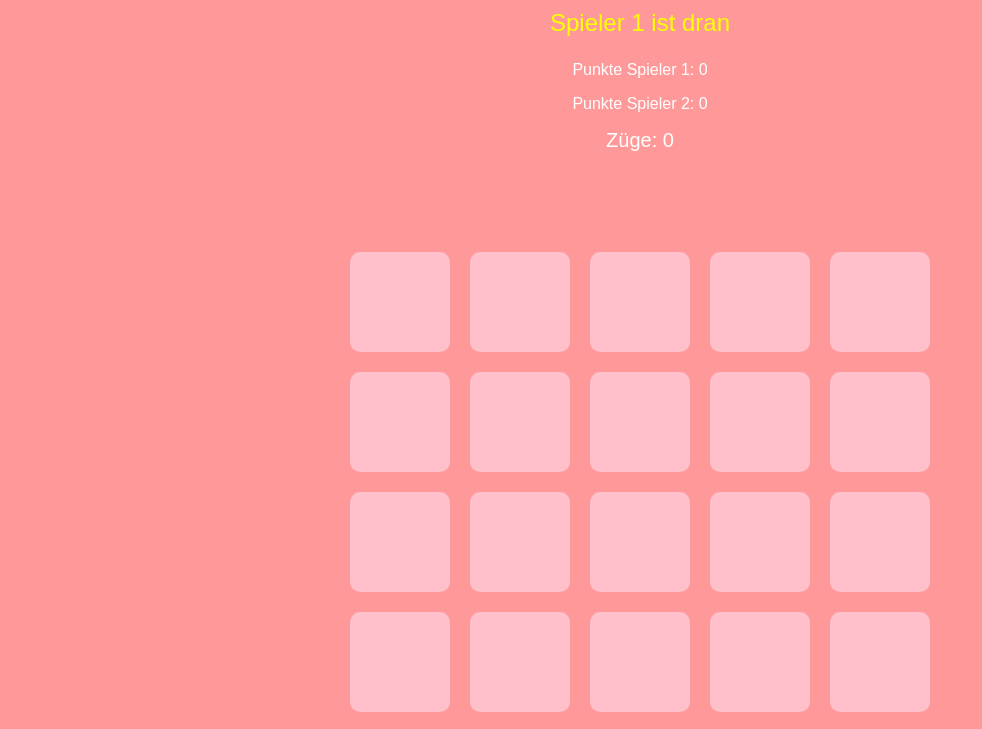
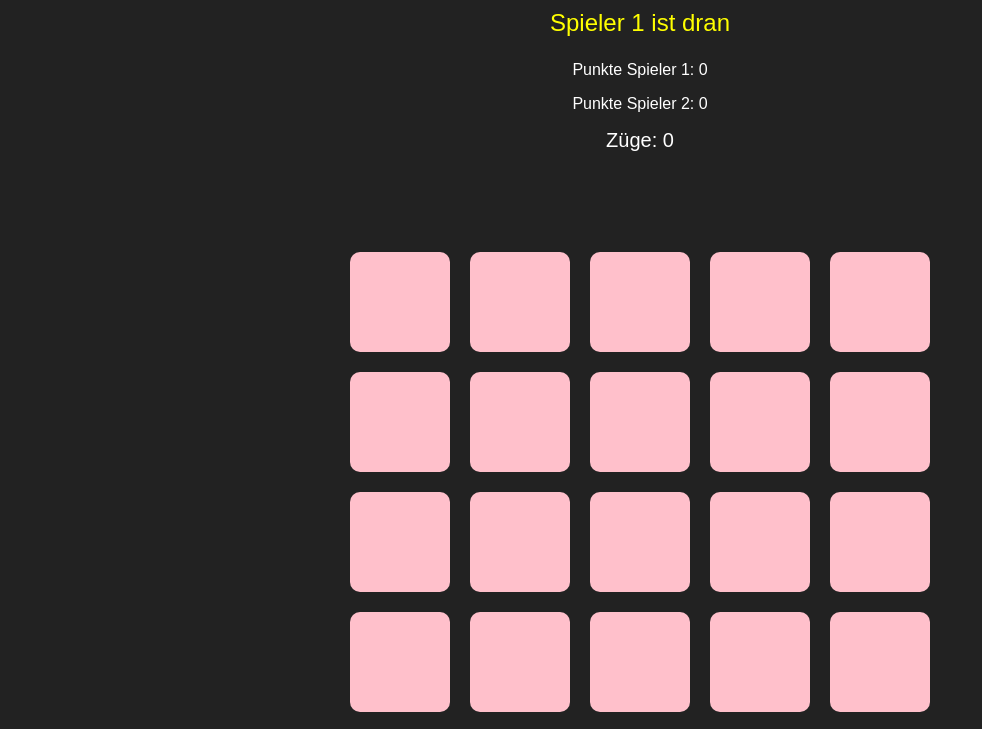
Before and after one commit to linber93622/memory, a plain HTML site: page index.html in a window 1280 px wide. Shown: the part 73-802 px from the top of the page, without its empty margins (0-982 px from the left). Drawn offline with Linux system fonts and the light colour scheme.

Commit message:
Revert "Update style.css"
This reverts commit 6c73353b8cfa200fa4355466f6c126470124da54.

```diff
--- a/style.css
+++ b/style.css
@@ -1,7 +1,7 @@
 body {
     font-family: Arial, sans-serif;
     text-align: center;
-    background: #f99;
+    background: #222;
     color: white;
 }
 
```
